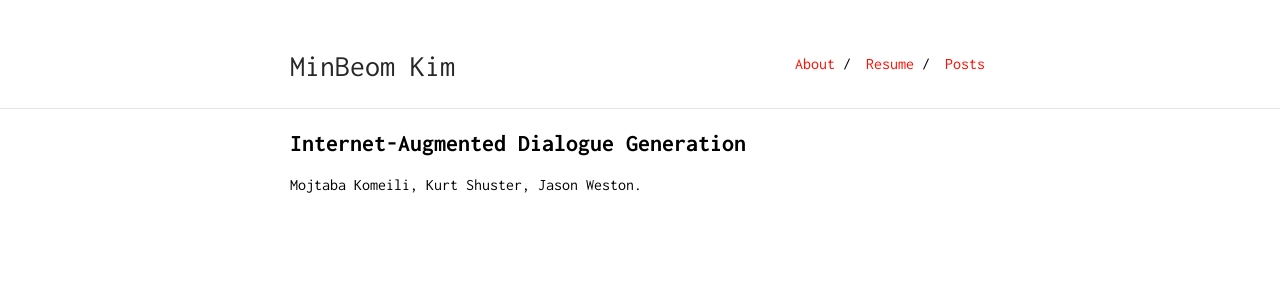
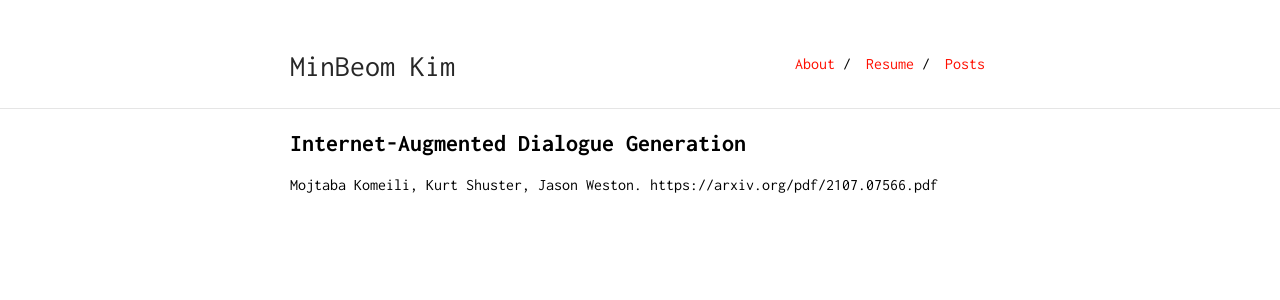
Before and after one commit to minbeomkim/minbeomkim.github.io, a Jekyll site: the page built from Post-Internet-Augmented_Dialogue_Generation.md, in a window 1280 px wide. Shown: the top 300 px of the page. Built offline with Jekyll 4.4.1, drawn with Linux system fonts in a browser that asks for light colours; our own code applies the rules of GitHub Pages for plain Markdown files; part of the change alters nothing that is shown.

Commit message:
Update Post-Internet-Augmented_Dialogue_Generation.md

```diff
--- a/Post-Internet-Augmented_Dialogue_Generation.md
+++ b/Post-Internet-Augmented_Dialogue_Generation.md
@@ -5,3 +5,4 @@ layout: default
 ## Internet-Augmented Dialogue Generation
 
 Mojtaba Komeili, Kurt Shuster, Jason Weston.
+https://arxiv.org/pdf/2107.07566.pdf
```
